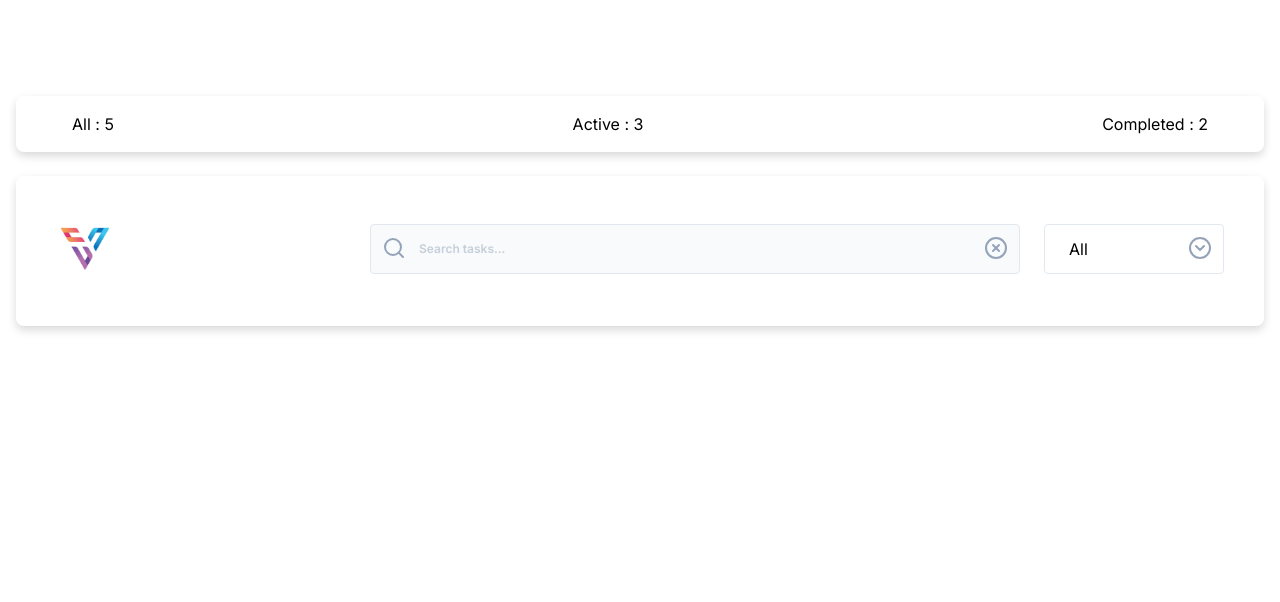
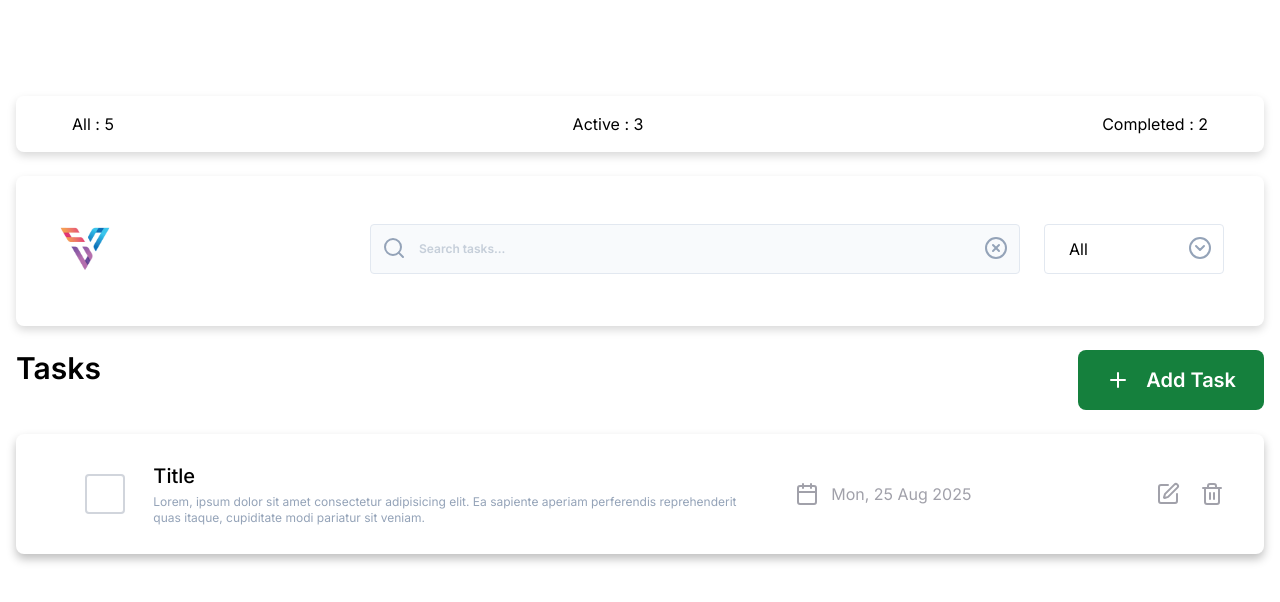
Before and after one commit to nazm0l/todo, a React (Vite) app: page / in a window 1280 px wide. Shown: the top 602 px of the page. Built offline with nearby package versions, Linux system fonts and the light colour scheme.

Commit message:
Todo items design added

```diff
--- a/src/App.jsx
+++ b/src/App.jsx
@@ -1,6 +1,7 @@
 import "./App.css";
 import Header from "./components/Header";
 import HeaderStats from "./components/HeaderStats";
+import Todos from "./components/Todos";
 
 function App() {
   return (
@@ -8,6 +9,7 @@ function App() {
       <section className="container mx-auto p-4">
         <HeaderStats />
         <Header />
+        <Todos />
       </section>
     </>
   );
--- /dev/null
+++ b/src/components/Todos.jsx
@@ -0,0 +1,48 @@
+import { Calendar, Plus, SquarePen, Trash2 } from "lucide-react";
+
+function Todos() {
+  return (
+    <>
+      <div className="py-6">
+        <div className="flex justify-between">
+          <h2 className="text-3xl font-semibold">Tasks</h2>
+          <button className="flex justify-center items-center gap-4 bg-[#15803D] py-4 px-7 rounded-lg text-xl font-semibold text-white cursor-pointer">
+            <Plus />
+            Add Task
+          </button>
+        </div>
+      </div>
+      <div className="flex flex-col gap-6">
+        <div className="grid grid-cols-12 items-center bg-white px-10 py-7 shadow-[0px_5px_10px_0px_rgba(0,_0,_0,_0.25)] rounded-lg">
+          <div className="grid col-span-1">
+            <input
+              type="checkbox"
+              name="completed"
+              id="completed"
+              className="appearance-none w-10 h-10 mx-auto border-2 border-gray-300 rounded-sm bg-white
+              checked:border-green-500 checked:bg-no-repeat checked:bg-center checked:bg-green-300 cursor-pointer"
+            />
+          </div>
+          <div className="col-span-6">
+            <h2 className="text-xl font-medium">Title</h2>
+            <p className="text-[#94A3B8] text-xs mt-1">
+              Lorem, ipsum dolor sit amet consectetur adipisicing elit. Ea
+              sapiente aperiam perferendis reprehenderit quas itaque, cupiditate
+              modi pariatur sit veniam.
+            </p>
+          </div>
+          <div className="flex justify-center gap-3 col-span-3 text-[#A1A1AA]">
+            <Calendar />
+            <p>Mon, 25 Aug 2025</p>
+          </div>
+          <div className="col-span-2 flex justify-end gap-5 text-[#A1A1AA]">
+            <SquarePen className="w-6 h-6 cursor-pointer hover:text-[#15803D] transition" />
+            <Trash2 className="w-6 h-6 cursor-pointer hover:text-red-300 transition" />
+          </div>
+        </div>
+      </div>
+    </>
+  );
+}
+
+export default Todos;
```
